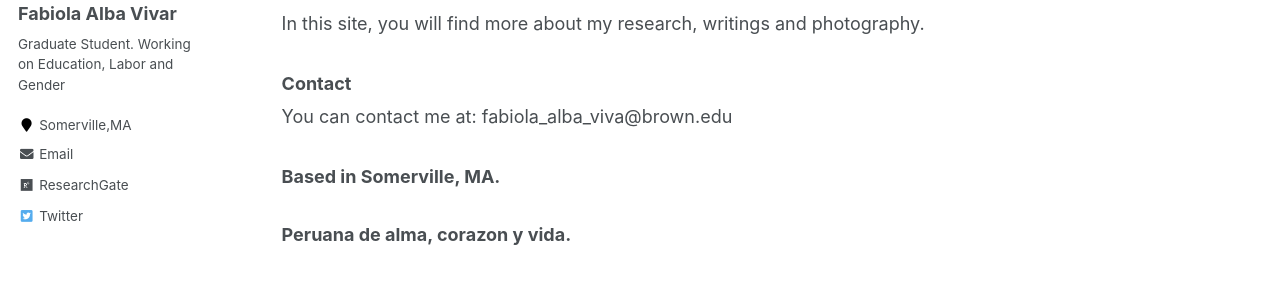
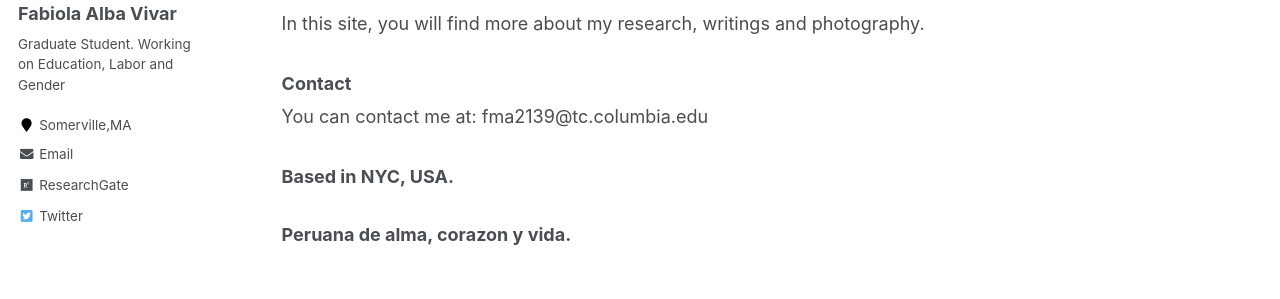
Before and after one commit to falbav/falbav.github.io, a Jekyll site: the page built from _pages/about.md, in a window 1280 px wide. Shown: the part 246-545 px from the top of the page. Built offline with Jekyll 4.4.1, drawn with Linux system fonts in a browser that asks for light colours.

Commit message:
Update about.md

```diff
--- a/_pages/about.md
+++ b/_pages/about.md
@@ -14,8 +14,8 @@ redirect_from:
 
 ### Contact
 
-You can contact me at: fabiola_alba_viva@brown.edu
+You can contact me at: fma2139@tc.columbia.edu
 
 
-### Based in Somerville, MA.
+### Based in NYC, USA.
 ### Peruana de alma, corazon y vida.
```
